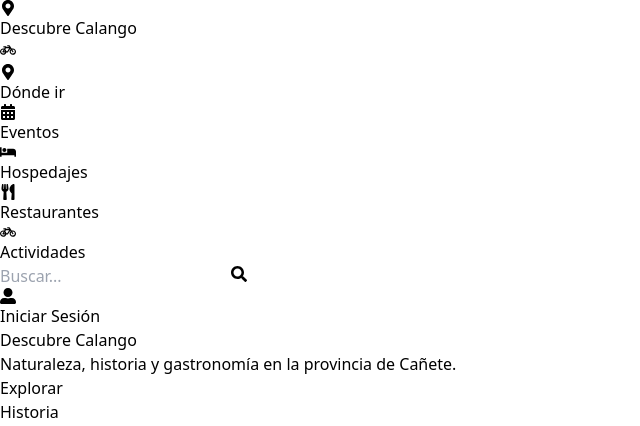
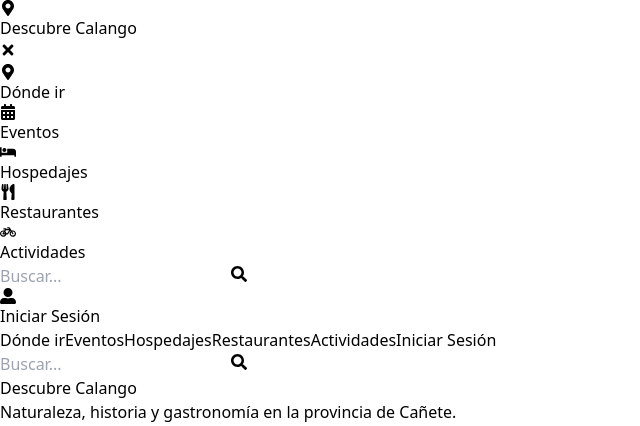
Before and after one commit to wilyramos/calango_turismo_frontend, a React (Vite) app: page / in a window 1280 px wide. Both pictures are taken after a click on the button 8 px from the left and 50 px from the top of the page. Shown: the top 426 px of the page, without its empty margins (0-640 px from the left). Built offline with nearby package versions, Linux system fonts and the light colour scheme.

Commit message:
improved navbar

```diff
--- a/src/components/Navbar.jsx
+++ b/src/components/Navbar.jsx
@@ -1,4 +1,4 @@
-import { Link } from "react-router-dom";
+import { Link, useLocation } from "react-router-dom";
 import { useState, useEffect } from "react";
 import {
    FaSearch,
@@ -7,35 +7,43 @@ import {
    FaCalendarAlt,
    FaBed,
    FaUtensils,
-  FaBicycle
-} from "react-icons/fa"; // Importar íconos
+   FaBicycle,
+   FaBars,
+   FaTimes,
+} from "react-icons/fa";
 
 export default function Navbar() {
    const [isVisible, setIsVisible] = useState(true);
    const [isMenuOpen, setIsMenuOpen] = useState(false);
    const [lastScrollY, setLastScrollY] = useState(0);
-  const [isAtTop, setIsAtTop] = useState(true); // Controla si el usuario está en la parte superior
+   const [isAtTop, setIsAtTop] = useState(true);
    const [search, setSearch] = useState("");
+   const location = useLocation();
+
+   const isHomePage = location.pathname === "/";
+   const navbarClasses = isHomePage && isAtTop ? "bg-transparent" : "bg-white shadow-lg";
+   const textColorClasses = isHomePage && isAtTop ? "text-white" : "text-gray-600";
+   const iconColorClasses = isHomePage && isAtTop ? "text-white" : "text-green-500";
 
    const handleScroll = () => {
       const currentScrollY = window.scrollY;
-    setIsAtTop(currentScrollY === 0); // Si el scroll es 0, estamos en la parte superior
+      setIsAtTop(currentScrollY === 0);
       if (currentScrollY > lastScrollY) {
-      setIsVisible(false); // Oculta el navbar al bajar
+         setIsVisible(false);
       } else {
-      setIsVisible(true); // Muestra el navbar al subir
+         setIsVisible(true);
       }
       setLastScrollY(currentScrollY);
    };
 
    useEffect(() => {
+      if (isHomePage) {
          window.addEventListener("scroll", handleScroll);
          return () => window.removeEventListener("scroll", handleScroll);
-  }, [lastScrollY]);
+      }
+   }, [lastScrollY, isHomePage]);
 
-  const handleChanges = (e) => {
-    setSearch(e.target.value);
-  };
+   const handleChanges = (e) => setSearch(e.target.value);
 
    const handleSearch = (e) => {
       e.preventDefault();
@@ -46,116 +54,129 @@ export default function Navbar() {
       <nav
          className={`fixed top-0 left-0 w-full z-20 transition-all duration-500 ${
             isVisible ? "opacity-100 translate-y-0" : "opacity-0 -translate-y-full"
-      } ${isAtTop ? "bg-transparent" : "bg-white shadow-lg"}`}
+         } ${navbarClasses}`}
       >
-      <div className="flex justify-between items-center px-8 py-4">
+         <div className="flex justify-between items-center px-6 py-4">
             {/* Logo */}
             <div className="flex items-center space-x-2">
-          <FaMapMarkerAlt className={`h-6 w-6 ${isAtTop ? "text-white" : "text-green-500"}`} />
-          <Link
-            to="/"
-            className={`text-lg font-bold ${
-              isAtTop ? "text-white" : "text-green-500"
-            }`}
-          >
+               <FaMapMarkerAlt className={iconColorClasses} />
+               <Link to="/" className={`text-lg font-bold ${iconColorClasses}`}>
                   Descubre Calango
                </Link>
             </div>
 
             {/* Menú Hamburguesa */}
             <div className="lg:hidden">
-          <button
-            onClick={() => setIsMenuOpen(!isMenuOpen)}
-            className={`focus:outline-none ${
-              isAtTop ? "text-white" : "text-gray-700"
-            }`}
-          >
-            <FaBicycle className="w-6 h-6" />
+               <button onClick={() => setIsMenuOpen(!isMenuOpen)} className={textColorClasses}>
+                  {isMenuOpen ? <FaTimes className="w-6 h-6" /> : <FaBars className="w-6 h-6" />}
                </button>
             </div>
 
             {/* Links de Navegación */}
-        <div className="hidden lg:flex space-x-6">
-          <Link
-            to="/donde-ir"
-            className={`font-medium flex items-center space-x-2 ${
-              isAtTop ? "text-white" : "text-gray-600"
-            } hover:text-green-800`}
-          >
+            <div className="hidden lg:flex space-x-4">
+               <Link to="/donde-ir" className={`flex items-center ${textColorClasses}`}>
                   <FaMapMarkerAlt />
-            <span>Dónde ir</span>
+                  Dónde ir
                </Link>
-          <Link
-            to="/eventos"
-            className={`font-medium flex items-center space-x-2 ${
-              isAtTop ? "text-white" : "text-gray-600"
-            } hover:text-green-800`}
-          >
+               <Link to="/eventos" className={`flex items-center ${textColorClasses}`}>
                   <FaCalendarAlt />
-            <span>Eventos</span>
+                  Eventos
                </Link>
-          <Link
-            to="/hospedajes"
-            className={`font-medium flex items-center space-x-2 ${
-              isAtTop ? "text-white" : "text-gray-600"
-            } hover:text-green-800`}
-          >
+               <Link to="/hospedajes" className={`flex items-center ${textColorClasses}`}>
                   <FaBed />
-            <span>Hospedajes</span>
+                  Hospedajes
                </Link>
-          <Link
-            to="/restaurantes"
-            className={`font-medium flex items-center space-x-2 ${
-              isAtTop ? "text-white" : "text-gray-600"
-            } hover:text-green-800`}
-          >
+               <Link to="/restaurantes" className={`flex items-center ${textColorClasses}`}>
                   <FaUtensils />
-            <span>Restaurantes</span>
+                  Restaurantes
                </Link>
-          <Link
-            to="/actividades"
-            className={`font-medium flex items-center space-x-2 ${
-              isAtTop ? "text-white" : "text-gray-600"
-            } hover:text-green-800`}
-          >
+               <Link to="/actividades" className={`flex items-center ${textColorClasses}`}>
                   <FaBicycle />
-            <span>Actividades</span>
+                  Actividades
                </Link>
-        </div>
 
-        {/* Búsqueda e Iniciar Sesión */}
-        <div className="hidden lg:flex items-center space-x-4">
                {/* Búsqueda */}
-          <div className="relative flex items-center space-x-2">
+               <div className="relative flex items-center">
                   <input
                      type="text"
                      placeholder="Buscar..."
-              className="bg-gray-100 px-4 py-2 rounded-full focus:outline-none focus:ring-2 focus:ring-green-500"
+                     className="bg-gray-100 px-3 py-1 rounded-full focus:outline-none focus:ring-2 focus:ring-green-500"
                      value={search}
                      onChange={handleChanges}
                   />
-            <button
-              onClick={handleSearch}
-              className={`${
-                isAtTop ? "text-white" : "text-gray-600"
-              } hover:text-green-500`}
-            >
+                  <button onClick={handleSearch} className={textColorClasses}>
                      <FaSearch className="w-5 h-5" />
                   </button>
                </div>
 
-          {/* Iniciar Sesión */}
-          <Link
-            to="/login"
-            className={`flex items-center space-x-2 font-medium ${
-              isAtTop ? "text-white" : "text-gray-700"
-            } hover:text-green-800`}
-          >
-            <FaUserAlt className="w-6 h-6" />
-            <span>Iniciar Sesión</span>
+               <Link to="/login" className={`flex items-center  ${textColorClasses}`}>
+                  <FaUserAlt />
+                  Iniciar Sesión
                </Link>
             </div>
          </div>
+
+         {/* Menú Desplegable para Móviles */}
+         {isMenuOpen && (
+            <div className="absolute top-full left-0 w-full bg-white shadow-lg py-4 px-6 z-10">
+               <Link
+                  to="/donde-ir"
+                  className="block text-gray-700 hover:text-green-800 font-medium py-2"
+                  onClick={() => setIsMenuOpen(false)}
+               >
+                  Dónde ir
+               </Link>
+               <Link
+                  to="/eventos"
+                  className="block text-gray-700 hover:text-green-800 font-medium py-2"
+                  onClick={() => setIsMenuOpen(false)}
+               >
+                  Eventos
+               </Link>
+               <Link
+                  to="/hospedajes"
+                  className="block text-gray-700 hover:text-green-800 font-medium py-2"
+                  onClick={() => setIsMenuOpen(false)}
+               >
+                  Hospedajes
+               </Link>
+               <Link
+                  to="/restaurantes"
+                  className="block text-gray-700 hover:text-green-800 font-medium py-2"
+                  onClick={() => setIsMenuOpen(false)}
+               >
+                  Restaurantes
+               </Link>
+               <Link
+                  to="/actividades"
+                  className="block text-gray-700 hover:text-green-800 font-medium py-2"
+                  onClick={() => setIsMenuOpen(false)}
+               >
+                  Actividades
+               </Link>
+               <Link
+                  to="/login"
+                  className="block text-gray-700 hover:text-green-800 font-medium py-2"
+                  onClick={() => setIsMenuOpen(false)}
+               >
+                  Iniciar Sesión
+               </Link>
+
+               {/* Búsqueda en el Menú Móvil */}
+               <div className="flex items-center mt-4">
+                  <input
+                     type="text"
+                     placeholder="Buscar..."
+                     className="w-full bg-gray-100 px-3 py-1 rounded-full focus:outline-none focus:ring-2 focus:ring-green-500"
+                     value={search}
+                     onChange={handleChanges}
+                  />
+                  <button onClick={handleSearch} className="text-gray-600">
+                     <FaSearch className="w-5 h-5" />
+                  </button>
+               </div>
+            </div>
+         )}
       </nav>
    );
 }
```
Lines whose indentation alone changed are shown as unchanged.
